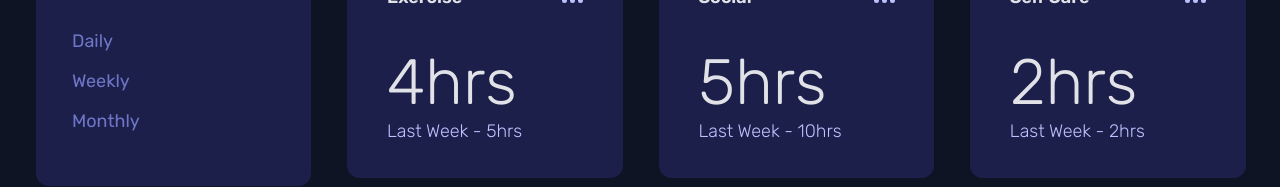
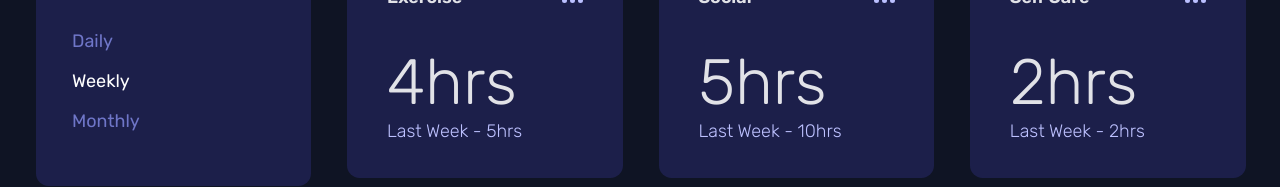
Before and after one commit to mahiv87/chrono-dash, a React (Vite) app: page / in a window 1280 px wide. Shown: the part 524-711 px from the top of the page. Built offline with nearby package versions, Linux system fonts and the light colour scheme.

Commit message:
debugging state

```diff
--- a/src/components/CardComponent/CardComponent.jsx
+++ b/src/components/CardComponent/CardComponent.jsx
@@ -21,7 +21,7 @@ function CardComponent({
 	monthly,
 	monthlyPrev
 }) {
-	const [activeItem, setActiveItem] = useState(null);
+	const [activeItem, setActiveItem] = useState(1);
 
 	const handleIcon = (name) => {
 		switch (name) {
@@ -48,6 +48,8 @@ function CardComponent({
 			setActiveItem(parseInt(storedActiveItem));
 		}
 	}, []);
+
+	console.log(activeItem);
 
 	return (
 		<div style={{ backgroundColor: `${color}` }} className={styles.container}>
--- a/src/components/UserComponent/UserComponent.jsx
+++ b/src/components/UserComponent/UserComponent.jsx
@@ -4,19 +4,21 @@ import styles from '../UserComponent/UserComponent.module.css';
 import avatar from '../../images/image-jeremy.png';
 
 function UserComponent() {
-	const [activeItem, setActiveItem] = useState(() => {
-		const storedActiveItem = localStorage.getItem('period');
-		return storedActiveItem !== null ? parseInt(storedActiveItem) : null;
-	});
+	// const [activeItem, setActiveItem] = useState(() => {
+	// 	const storedActiveItem = localStorage.getItem('period');
+	// 	return storedActiveItem !== null ? parseInt(storedActiveItem) : null;
+	// });
+	const [activeItem, setActiveItem] = useState(1);
 
 	const handleClick = (index) => {
 		setActiveItem(index);
-		console.log(index);
+		// console.log(index);
+		localStorage.setItem('period', index.toString());
 	};
 
-	useEffect(() => {
-		localStorage.setItem('period', activeItem);
-	}, [activeItem]);
+	// useEffect(() => {
+	// 	localStorage.setItem('period', activeItem);
+	// }, [activeItem]);
 
 	return (
 		<div className={styles.container}>
```
